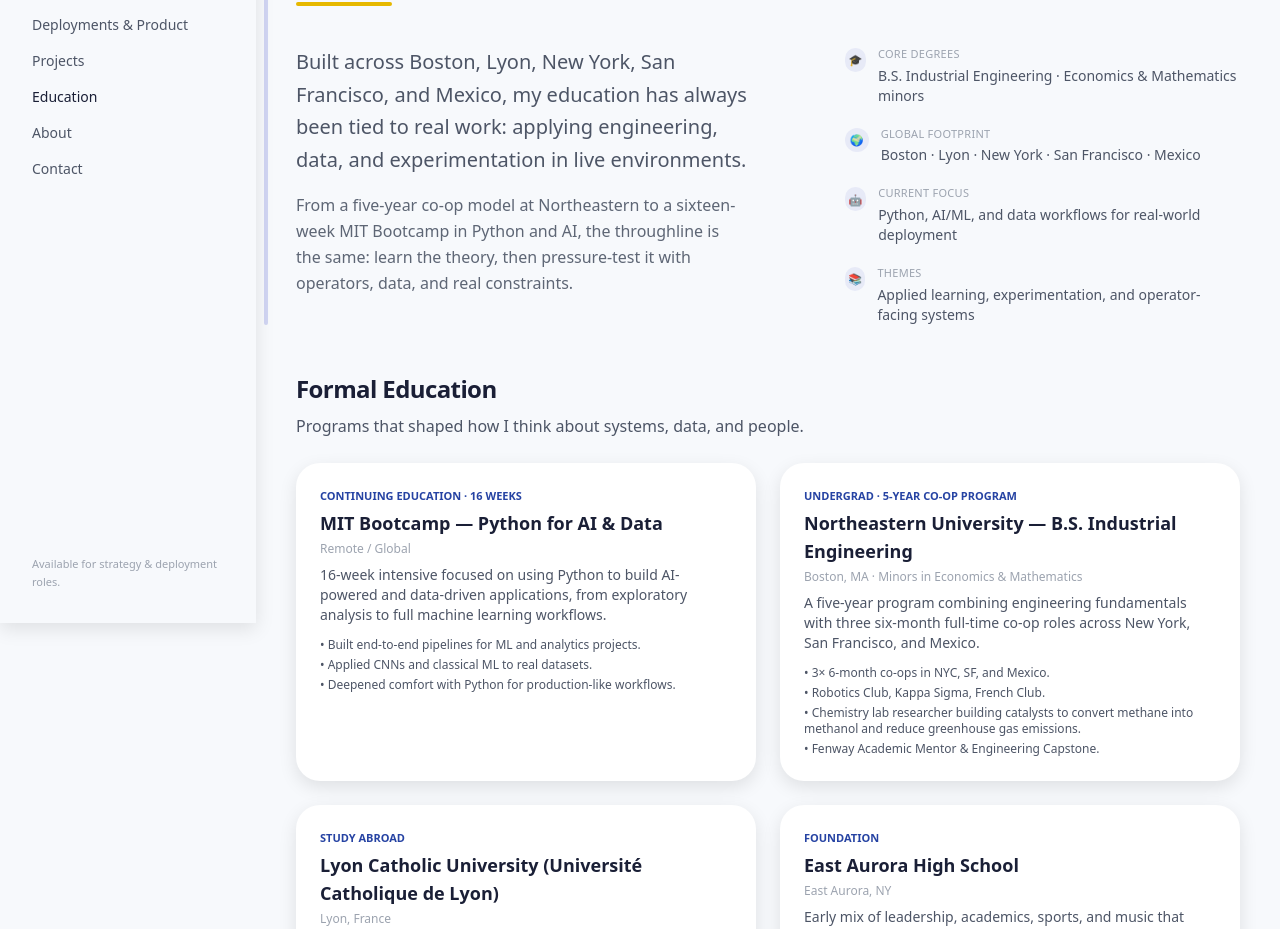
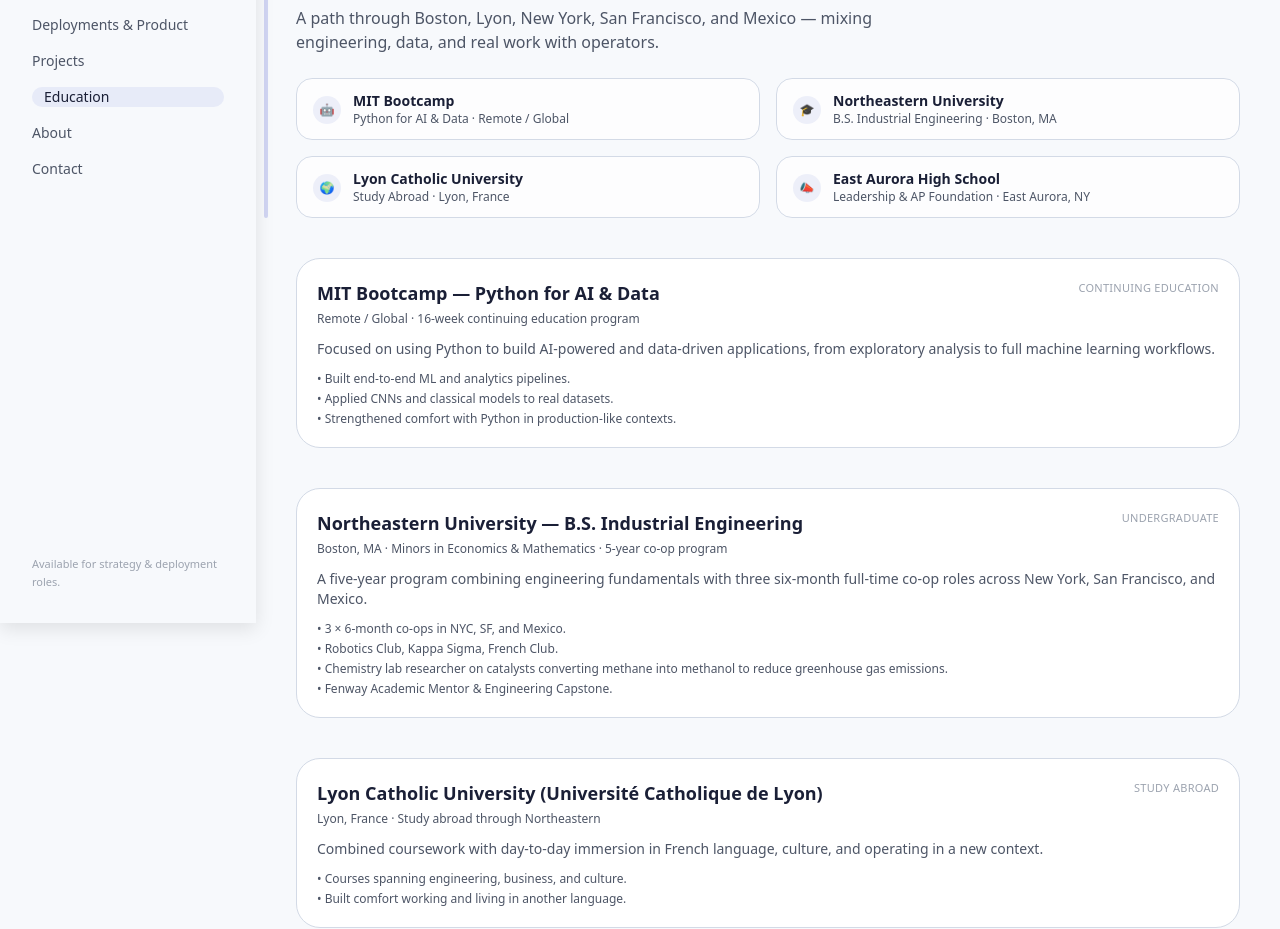
Before and after one commit to avelayud/my-portfolio, a Next.js app: page /education in a window 1280 px wide. Shown: the part 177-1106 px from the top of the page. Built offline with nearby package versions, Linux system fonts and the light colour scheme.

Commit message:
Update education page & display actions

```diff
--- a/app/education/page.tsx
+++ b/app/education/page.tsx
@@ -6,9 +6,12 @@
         <div>
           {/* Logo / Initials */}
           <div className="mb-8">
-            <div className="text-2xl font-bold tracking-tight text-text-primary">
+            <a
+              href="/"
+              className="text-2xl font-bold tracking-tight text-text-primary"
+            >
               AV
-            </div>
+            </a>
             <p className="text-[10px] uppercase tracking-[0.2em] text-text-muted mt-2">
               Strategy · Product · Data
             </p>
@@ -48,191 +51,186 @@
 
       {/* MAIN CONTENT */}
       <div className="ml-64 flex-1">
-        {/* HERO + SNAPSHOT */}
-        <section id="top" className="section-container pt-20 pb-12">
+        {/* HERO: simple + 4 anchor pills */}
+        <section id="top" className="section-container pt-20 pb-10">
           <div className="relative">
-            {/* Faint blue accent bar (desktop only) */}
+            {/* Faint blue accent bar */}
             <div className="hidden md:block absolute -left-8 top-0 h-full w-1 rounded-full bg-brand-secondary/25" />
 
-            {/* Content block */}
-            <div className="relative">
-              {/* Top tagline */}
-              <p className="text-xs uppercase tracking-[0.25em] text-brand-secondary mb-4">
-                Education · Global Experience · Continuous Learning
+            <div className="relative space-y-6">
+              {/* Tagline */}
+              <p className="text-xs uppercase tracking-[0.25em] text-brand-secondary">
+                Education
               </p>
 
-              {/* Title + accent line */}
-              <div className="mb-10">
-                <h1 className="text-4xl md:text-[2.75rem] font-bold text-text-primary mb-3 leading-tight">
-                  Education &amp; Learning
+              {/* Heading + short line */}
+              <div>
+                <h1 className="text-4xl md:text-[2.75rem] font-bold text-text-primary mb-2 leading-tight">
+                  Global, applied, and still ongoing.
                 </h1>
-                <div className="h-1 w-24 bg-brand-accent rounded-full" />
-              </div>
-
-              {/* Main grid */}
-              <div className="grid md:grid-cols-[1.6fr_auto_1.4fr] gap-12 items-start">
-                {/* LEFT — summary */}
-                <div className="space-y-4">
-                  <p className="text-lg md:text-xl text-text-secondary leading-relaxed">
-                    Built across Boston, Lyon, New York, San Francisco, and
-                    Mexico, my education has always been tied to real work:
-                    applying engineering, data, and experimentation in live
-                    environments.
-                  </p>
-
-                  <p className="text-sm md:text-base text-text-secondary/90 leading-relaxed">
-                    From a five-year co-op model at Northeastern to a
-                    sixteen-week MIT Bootcamp in Python and AI, the throughline
-                    is the same: learn the theory, then pressure-test it with
-                    operators, data, and real constraints.
+                <p className="text-sm md:text-base text-text-secondary max-w-xl">
+                  A path through Boston, Lyon, New York, San Francisco, and Mexico
+                  — mixing engineering, data, and real work with operators.
                 </p>
               </div>
 
-                {/* Middle divider */}
-                <div className="hidden md:flex justify-center">
-                  <div className="w-px h-full bg-divider" />
+              {/* 4 “pill” cards that jump down the page */}
+              <div className="grid grid-cols-1 md:grid-cols-2 gap-4 mt-4">
+                <a href="#mit" className="hero-pill group">
+                  <div className="snapshot-icon">🤖</div>
+                  <div>
+                    <div className="text-sm font-semibold text-text-primary">
+                      MIT Bootcamp
                     </div>
+                    <div className="text-xs text-text-secondary">
+                      Python for AI &amp; Data · Remote / Global
+                    </div>
+                  </div>
+                </a>
 
-                {/* RIGHT — education snapshot */}
-                <div className="space-y-5">
-                  <div className="snapshot-row">
+                <a href="#neu" className="hero-pill group">
                   <div className="snapshot-icon">🎓</div>
                   <div>
-                      <div className="snapshot-label mb-1">Core Degrees</div>
-                      <div className="text-text-secondary">
-                        B.S. Industrial Engineering · Economics &amp; Mathematics minors
+                    <div className="text-sm font-semibold text-text-primary">
+                      Northeastern University
+                    </div>
+                    <div className="text-xs text-text-secondary">
+                      B.S. Industrial Engineering · Boston, MA
                     </div>
                   </div>
-                  </div>
+                </a>
 
-                  <div className="snapshot-row">
+                <a href="#lyon" className="hero-pill group">
                   <div className="snapshot-icon">🌍</div>
                   <div>
-                      <div className="snapshot-label mb-1">Global Footprint</div>
-                      <div className="text-text-secondary">
-                        Boston · Lyon · New York · San Francisco · Mexico
+                    <div className="text-sm font-semibold text-text-primary">
+                      Lyon Catholic University
+                    </div>
+                    <div className="text-xs text-text-secondary">
+                      Study Abroad · Lyon, France
                     </div>
                   </div>
+                </a>
+
+                <a href="#eahs" className="hero-pill group">
+                  <div className="snapshot-icon">📣</div>
+                  <div>
+                    <div className="text-sm font-semibold text-text-primary">
+                      East Aurora High School
                     </div>
-
-                  <div className="snapshot-row">
-                    <div className="snapshot-icon">🤖</div>
-                    <div>
-                      <div className="snapshot-label mb-1">Current Focus</div>
-                      <div className="text-text-secondary">
-                        Python, AI/ML, and data workflows for real-world deployment
+                    <div className="text-xs text-text-secondary">
+                      Leadership &amp; AP Foundation · East Aurora, NY
                     </div>
                   </div>
-                  </div>
-
-                  <div className="snapshot-row">
-                    <div className="snapshot-icon">📚</div>
-                    <div>
-                      <div className="snapshot-label mb-1">Themes</div>
-                      <div className="text-text-secondary">
-                        Applied learning, experimentation, and operator-facing systems
-                      </div>
-                    </div>
-                  </div>
-                </div>
+                </a>
               </div>
             </div>
           </div>
         </section>
 
-        {/* FORMAL EDUCATION */}
-        <section id="education" className="section-container pb-20">
-          <h2 className="section-title">Formal Education</h2>
-          <p className="section-subtitle">
-            Programs that shaped how I think about systems, data, and people.
+        {/* DETAIL SECTIONS (expand on hover) */}
+        <section className="section-container pb-24 space-y-10">
+          {/* MIT */}
+          <div id="mit" className="edu-expand">
+            <div className="flex items-start justify-between gap-4 mb-3">
+              <div>
+                <h2 className="text-base md:text-lg font-semibold text-text-primary mb-1">
+                  MIT Bootcamp — Python for AI &amp; Data
+                </h2>
+                <p className="text-xs text-text-secondary">
+                  Remote / Global · 16-week continuing education program
                 </p>
-
-          <div className="grid grid-cols-1 md:grid-cols-2 gap-6">
-            {/* MIT Bootcamp */}
-            <div className="card-skeuo">
-              <p className="text-[11px] font-semibold text-brand-primary mb-1">
-                CONTINUING EDUCATION · 16 WEEKS
-              </p>
-              <h3 className="text-lg font-semibold text-text-primary mb-1">
-                MIT Bootcamp — Python for AI &amp; Data
-              </h3>
-              <p className="text-xs text-text-muted mb-2">
-                Remote / Global
-              </p>
+              </div>
+              <span className="text-[11px] text-text-muted uppercase tracking-wide">
+                Continuing Education
+              </span>
+            </div>
             <p className="text-sm text-text-secondary mb-3">
-                16-week intensive focused on using Python to build AI-powered and
-                data-driven applications, from exploratory analysis to full
-                machine learning workflows.
+              Focused on using Python to build AI-powered and data-driven
+              applications, from exploratory analysis to full machine learning
+              workflows.
             </p>
             <ul className="text-xs text-text-secondary space-y-1">
-                <li>• Built end-to-end pipelines for ML and analytics projects.</li>
-                <li>• Applied CNNs and classical ML to real datasets.</li>
-                <li>• Deepened comfort with Python for production-like workflows.</li>
+              <li>• Built end-to-end ML and analytics pipelines.</li>
+              <li>• Applied CNNs and classical models to real datasets.</li>
+              <li>• Strengthened comfort with Python in production-like contexts.</li>
             </ul>
           </div>
 
           {/* Northeastern */}
-            <div className="card-skeuo">
-              <p className="text-[11px] font-semibold text-brand-primary mb-1">
-                UNDERGRAD · 5-YEAR CO-OP PROGRAM
+          <div id="neu" className="edu-expand">
+            <div className="flex items-start justify-between gap-4 mb-3">
+              <div>
+                <h2 className="text-base md:text-lg font-semibold text-text-primary mb-1">
+                  Northeastern University — B.S. Industrial Engineering
+                </h2>
+                <p className="text-xs text-text-secondary">
+                  Boston, MA · Minors in Economics &amp; Mathematics · 5-year co-op program
                 </p>
-              <h3 className="text-lg font-semibold text-text-primary mb-1">
-                Northeastern University — B.S. Industrial Engineering
-              </h3>
-              <p className="text-xs text-text-muted mb-2">
-                Boston, MA · Minors in Economics &amp; Mathematics
-              </p>
+              </div>
+              <span className="text-[11px] text-text-muted uppercase tracking-wide">
+                Undergraduate
+              </span>
+            </div>
             <p className="text-sm text-text-secondary mb-3">
-                A five-year program combining engineering fundamentals with
-                three six-month full-time co-op roles across New York,
-                San Francisco, and Mexico.
+              A five-year program combining engineering fundamentals with three
+              six-month full-time co-op roles across New York, San Francisco, and
+              Mexico.
             </p>
             <ul className="text-xs text-text-secondary space-y-1">
-                <li>• 3× 6-month co-ops in NYC, SF, and Mexico.</li>
+              <li>• 3 × 6-month co-ops in NYC, SF, and Mexico.</li>
               <li>• Robotics Club, Kappa Sigma, French Club.</li>
               <li>
-                  • Chemistry lab researcher building catalysts to convert
-                  methane into methanol and reduce greenhouse gas emissions.
+                • Chemistry lab researcher on catalysts converting methane into
+                methanol to reduce greenhouse gas emissions.
               </li>
               <li>• Fenway Academic Mentor &amp; Engineering Capstone.</li>
             </ul>
           </div>
 
-            {/* Lyon Catholic University */}
-            <div className="card-skeuo">
-              <p className="text-[11px] font-semibold text-brand-primary mb-1">
-                STUDY ABROAD
+          {/* Lyon */}
+          <div id="lyon" className="edu-expand">
+            <div className="flex items-start justify-between gap-4 mb-3">
+              <div>
+                <h2 className="text-base md:text-lg font-semibold text-text-primary mb-1">
+                  Lyon Catholic University (Université Catholique de Lyon)
+                </h2>
+                <p className="text-xs text-text-secondary">
+                  Lyon, France · Study abroad through Northeastern
                 </p>
-              <h3 className="text-lg font-semibold text-text-primary mb-1">
-                Lyon Catholic University (Université Catholique de Lyon)
-              </h3>
-              <p className="text-xs text-text-muted mb-2">
-                Lyon, France
-              </p>
+              </div>
+              <span className="text-[11px] text-text-muted uppercase tracking-wide">
+                Study Abroad
+              </span>
+            </div>
             <p className="text-sm text-text-secondary mb-3">
-                Study abroad term through Northeastern, combining coursework with
-                day-to-day immersion in French language and culture.
+              Combined coursework with day-to-day immersion in French language,
+              culture, and operating in a new context.
             </p>
             <ul className="text-xs text-text-secondary space-y-1">
-                <li>• Coursework spanning engineering, business, and culture.</li>
-                <li>• Built comfort operating in a new language and context.</li>
+              <li>• Courses spanning engineering, business, and culture.</li>
+              <li>• Built comfort working and living in another language.</li>
             </ul>
           </div>
 
-            {/* East Aurora High School */}
-            <div className="card-skeuo">
-              <p className="text-[11px] font-semibold text-brand-primary mb-1">
-                FOUNDATION
+          {/* East Aurora HS */}
+          <div id="eahs" className="edu-expand">
+            <div className="flex items-start justify-between gap-4 mb-3">
+              <div>
+                <h2 className="text-base md:text-lg font-semibold text-text-primary mb-1">
+                  East Aurora High School
+                </h2>
+                <p className="text-xs text-text-secondary">
+                  East Aurora, NY · Leadership, academics, and music foundation
                 </p>
-              <h3 className="text-lg font-semibold text-text-primary mb-1">
-                East Aurora High School
-              </h3>
-              <p className="text-xs text-text-muted mb-2">
-                East Aurora, NY
-              </p>
+              </div>
+              <span className="text-[11px] text-text-muted uppercase tracking-wide">
+                Foundation
+              </span>
+            </div>
             <p className="text-sm text-text-secondary mb-3">
-                Early mix of leadership, academics, sports, and music that
-                shaped how I show up on teams and handle responsibility.
+              Early mix of leadership, academics, sports, and music that shaped
+              how I show up on teams and handle responsibility.
             </p>
             <ul className="text-xs text-text-secondary space-y-1">
               <li>• Student Council President &amp; Key Club President.</li>
@@ -244,7 +242,6 @@
               </li>
             </ul>
           </div>
-          </div>
         </section>
       </div>
     </main>
--- a/app/globals.css
+++ b/app/globals.css
@@ -16,11 +16,16 @@
   }
 
   .nav-link {
-    @apply block text-text-secondary hover:text-text-primary text-sm transition;
+    @apply block text-text-secondary text-sm transition;
   }
 
-   .nav-link-active {
-    @apply text-text-primary font-medium;
+  /* Stronger hover + active state */
+  .nav-link:hover {
+    @apply text-brand-primary bg-brand-secondary/5 rounded-av-md pl-3;
+  }
+
+  .nav-link-active {
+    @apply text-text-primary font-medium bg-brand-secondary/10 rounded-av-md pl-3;
   }
 
   .section-container {
@@ -43,24 +48,39 @@
     @apply bg-surface rounded-av-lg p-4 shadow-skeuo-soft;
   }
 
-  .snapshot-value {
-    @apply text-text-secondary text-sm text-right;
-  }
-
   .snapshot-row {
     @apply flex items-start gap-3 text-sm;
   }
 
   .snapshot-icon {
-    @apply mt-0.5 h-6 w-6 rounded-full bg-brand-secondary/10
-           flex items-center justify-center text-[11px] text-brand-secondary;
+    @apply mt-0.5 h-7 w-7 rounded-full bg-brand-secondary/10
+           flex items-center justify-center text-[12px] text-brand-secondary;
   }
 
   .snapshot-label {
-    @apply text-text-muted text-[11px] tracking-wide uppercase;
+    @apply text-text-primary text-[11px] tracking-wide uppercase;
   }
 
+  /* New: hero “pill” cards */
+  .hero-pill {
+    @apply flex items-center gap-3 border border-divider rounded-av-md px-4 py-3
+           bg-surface/70 cursor-pointer transition;
+  }
+
+  .hero-pill:hover {
+    @apply bg-surface shadow-skeuo-soft -translate-y-0.5;
+  }
+
+  /* New: expandable detail rows */
+  .edu-expand {
+    @apply bg-surface rounded-av-lg p-5 border border-divider transition;
+  }
+
+  .edu-expand:hover {
+    @apply shadow-skeuo-soft bg-gradient-to-r from-brand-secondary/10 to-brand-primary/5 -translate-y-1;
+  }
 }
+
 
 /* Flip-card / 3D utilities */
 .perspective {
--- a/app/page.tsx
+++ b/app/page.tsx
@@ -6,9 +6,12 @@
         <div>
           {/* Logo / Initials */}
           <div className="mb-8">
-            <div className="text-2xl font-bold tracking-tight text-text-primary">
+            <a
+            href="/"
+            className="text-2xl font-bold tracking-tight text-text-primary"
+            >
               AV
-            </div>
+            </a>
             <p className="text-[10px] uppercase tracking-[0.2em] text-text-muted mt-2">
               Strategy · Product · Data
             </p>
```
Lines whose indentation alone changed are shown as unchanged.
